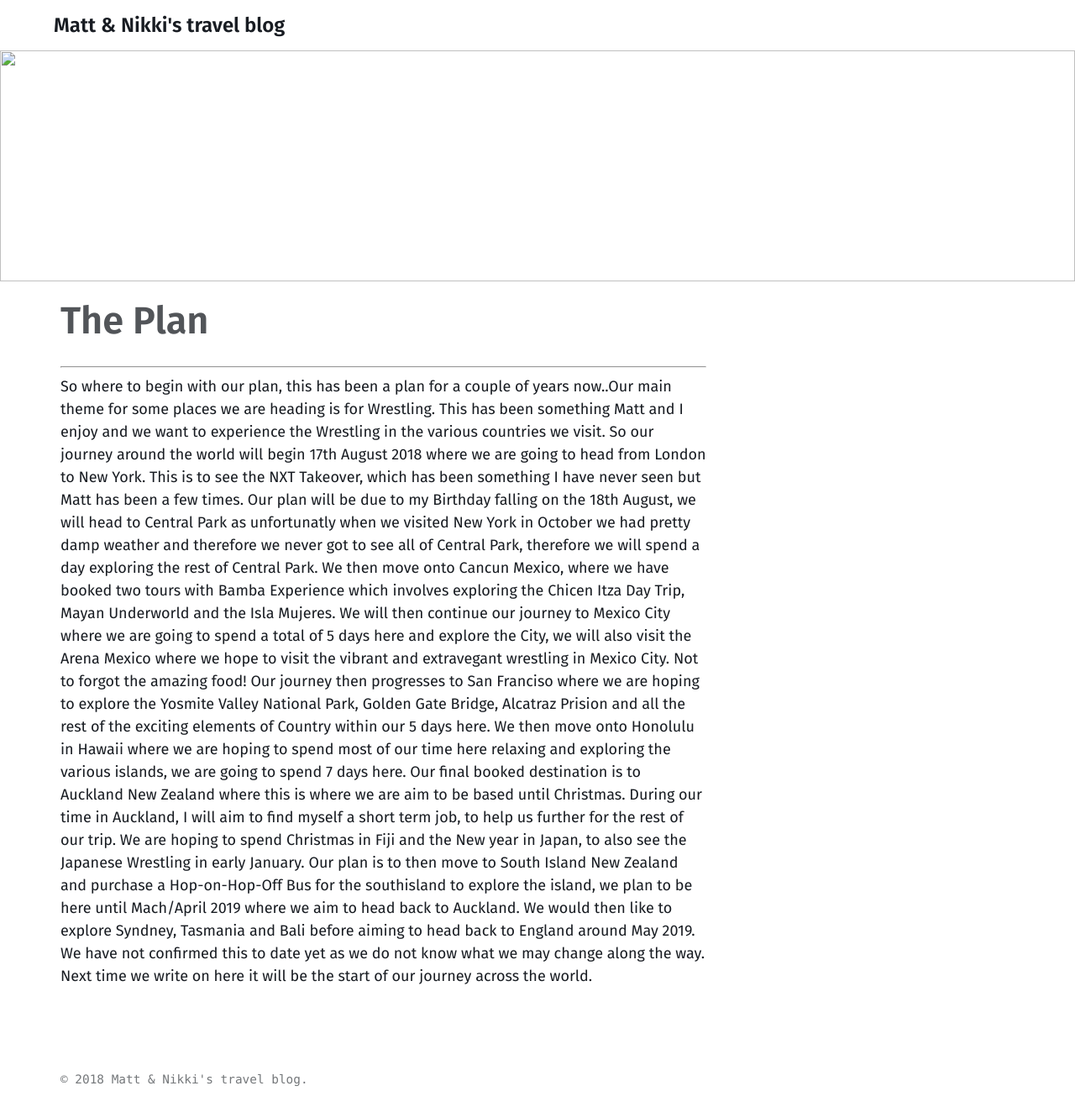
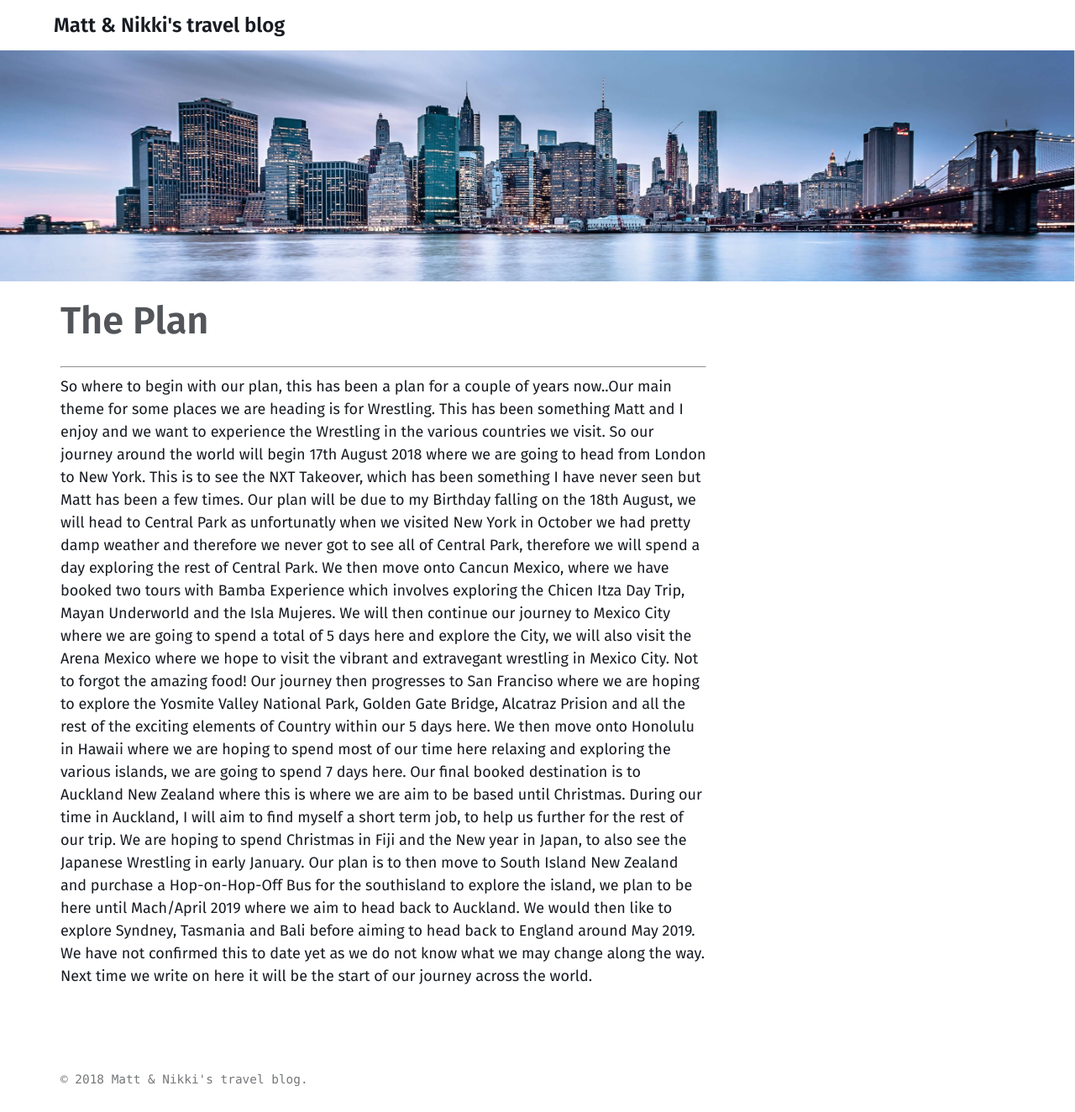
Before and after one commit to mattwalter91/Travel-Blog, a Jekyll site: the page built from _posts/2018-08-17-The-Plan.markdown, in a window 1280 px wide. Shown: the whole page at 84% size. Built offline with Jekyll 4.4.1, drawn with Linux system fonts in a browser that asks for light colours.

Commit message:
Fix header img

```diff
--- a/_includes/masthead.html
+++ b/_includes/masthead.html
@@ -24,5 +24,5 @@
       {% endif %}
     </div>
   </div>
-	<img src="../assets/img/brooklyn-bridge.jpg" class="banner-img" />
+	<img src="/assets/img/brooklyn-bridge.jpg" class="banner-img" />
 </header>
```
